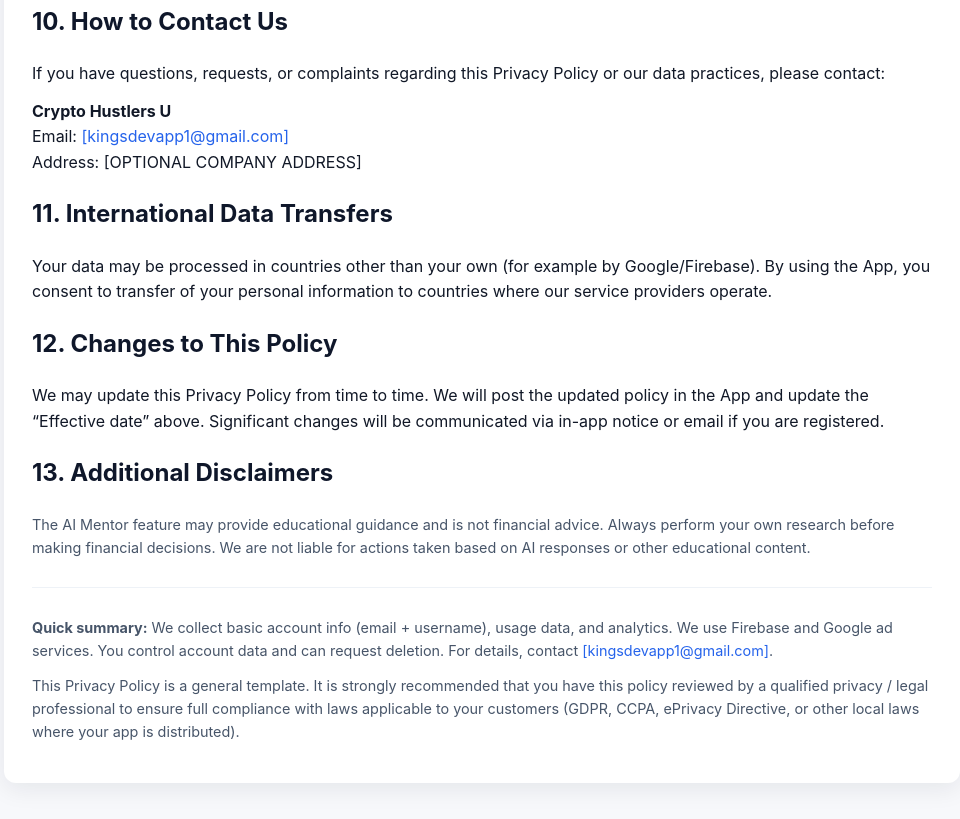
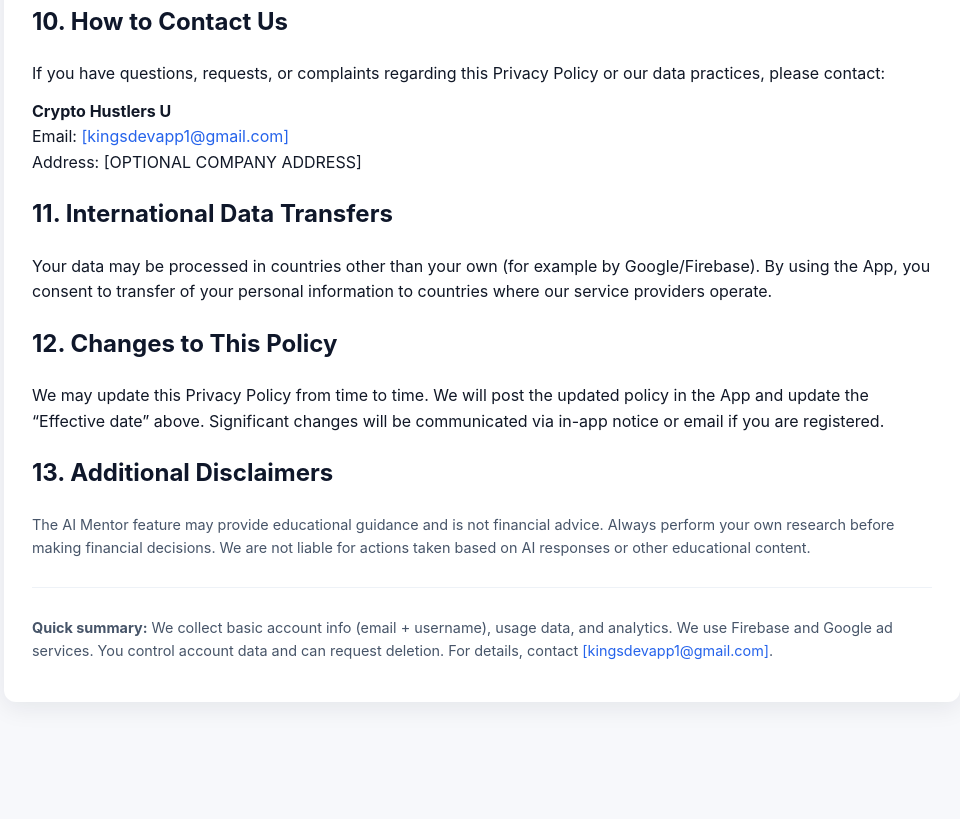
Before and after one commit to mastermayk/kingsapp-privacy-policy, a plain HTML site: page index.html in a window 1280 px wide. Shown: the part 2751-3570 px from the top of the page, without its empty margins (158-1118 px from the left). After the commit the page ends 3489 px from the top, so only its background shows below. Drawn offline with Linux system fonts and the light colour scheme.

Commit message:
Update index.html

```diff
--- a/index.html
+++ b/index.html
@@ -111,8 +111,6 @@
 
     <div class="footer">
       <p><strong>Quick summary:</strong> We collect basic account info (email + username), usage data, and analytics. We use Firebase and Google ad services. You control account data and can request deletion. For details, contact <a href="mailto:[kingsdevapp1@gmail.com]">[kingsdevapp1@gmail.com]</a>.</p>
-
-      <p class="small">This Privacy Policy is a general template. It is strongly recommended that you have this policy reviewed by a qualified privacy / legal professional to ensure full compliance with laws applicable to your customers (GDPR, CCPA, ePrivacy Directive, or other local laws where your app is distributed).</p>
     </div>
   </div>
 
```
